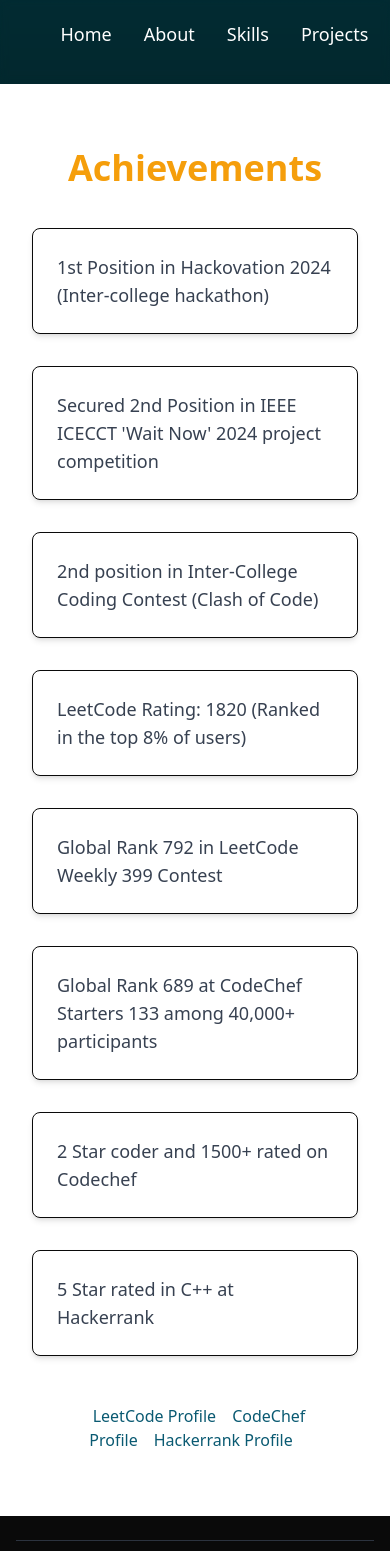
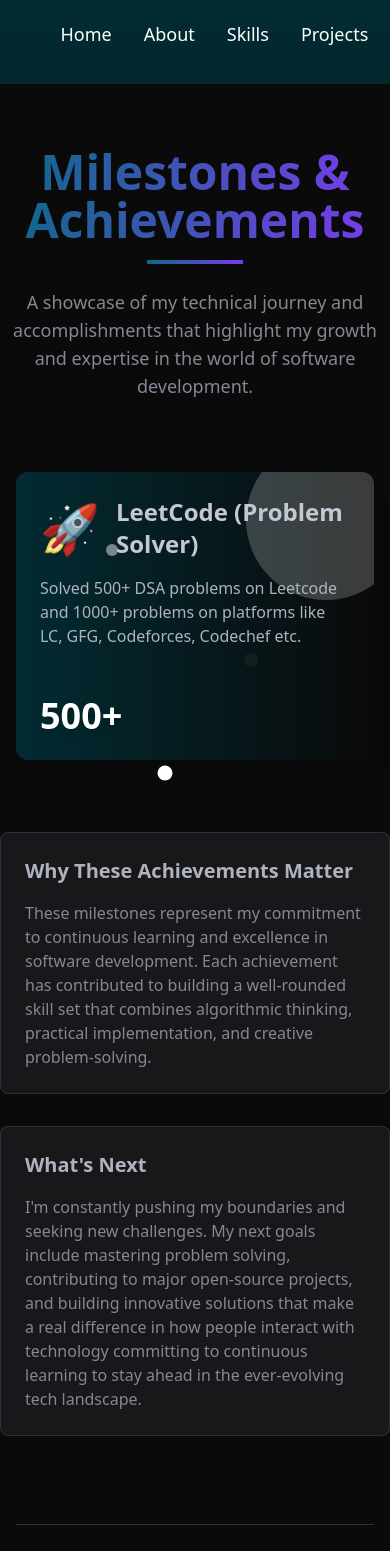
Before and after one commit to Kanhaiyasahu01/Kanhaiya-Portfolio, a React (Vite) app: page /achievements in a window 390 px wide. Shown: the top 1551 px of the page. Built offline with nearby package versions, Linux system fonts and the light colour scheme.

Commit message:
edit achievement section

```diff
--- a/package.json
+++ b/package.json
@@ -20,8 +20,9 @@
     "react-dom": "^18.3.1",
     "react-hot-toast": "^2.4.1",
     "react-icons": "^5.3.0",
+    "react-intersection-observer": "^9.16.0",
     "react-router-dom": "^6.26.2",
-    "react-slick": "^0.30.2",
+    "react-slick": "^0.30.3",
     "react-type-animation": "^3.2.0",
     "slick-carousel": "^1.8.1"
   },
--- a/src/App.jsx
+++ b/src/App.jsx
@@ -1,8 +1,8 @@
 import { useEffect, useMemo, useState } from "react";
 import Particles, { initParticlesEngine } from "@tsparticles/react";
 import { loadSlim } from "@tsparticles/slim"; // if you are going to use loadSlim, install the "@tsparticles/slim" package too.
-import { Achievements } from "./components/Achievements";
 import { ContactMe } from "./components/ContactMe";
+import Achievements from "./components/Achievements";
 import { Home } from "./components/Home";
 import { Navbar } from "./components/Navbar";
 import { Projects } from "./components/Projects";
--- a/src/components/Achievements.jsx
+++ b/src/components/Achievements.jsx
@@ -1,82 +1,210 @@
-import React from 'react';
-import { motion } from 'framer-motion';
+import React, { useState } from "react";
+import Slider from "react-slick";
+import "slick-carousel/slick/slick.css";
+import "slick-carousel/slick/slick-theme.css";
 
-export const Achievements = () => {
+export default function Achievements() {
+  const [activeSlide, setActiveSlide] = useState(0);
+
   const achievements = [
-    "1st Position in Hackovation 2024 (Inter-college hackathon)",
-    "Secured 2nd Position in IEEE ICECCT 'Wait Now' 2024 project competition",
-    "2nd position in Inter-College Coding Contest (Clash of Code)",
-    "LeetCode Rating: 1820 (Ranked in the top 8% of users)",
-    "Global Rank 792 in LeetCode Weekly 399 Contest",
-    "Global Rank 689 at CodeChef Starters 133 among 40,000+ participants",
-    "2 Star coder and 1500+ rated on Codechef",
-    "5 Star rated in C++ at Hackerrank"
+    {
+      id: 1,
+      icon: "💻",
+      title: "Active Developer",
+      description: "Dedicated to enhancing technical skills and creativity by contributing to real world projects.",
+      stat: "200+",
+      suffix: "Commits",
+      linkto: "https://github.com/Kanhaiyasahu01",
+      color: "from-emerald-500 to-teal-600"
+    },
+    {
+      id: 2,
+      icon: "🚀",
+      title: "LeetCode (Problem Solver)",
+      description: "Solved 500+ DSA problems on Leetcode and 1000+ problems on platforms like LC, GFG, Codeforces, Codechef etc.",
+      stat: "500+",
+      linkto: "https://leetcode.com/u/kanhaiyasahu01/",
+      color: "from-emerald-500 to-teal-600"
+    },
+    {
+      id: 3,
+      icon: "🏆",
+      title: "Ideathon Champion",
+      description: "Achieved top honors with a 1st Rank in the Ideathon at LCIT College, Bilaspur.",
+      stat: "1st",
+      suffix: "Place",
+      linkto: "https://drive.google.com/file/d/10S6BMR1Qu0Xrtz1RazOsSx-G8-x6p876/view",
+      color: "from-emerald-500 to-teal-600"
+    },
+    {
+      id: 4,
+      icon: "🥈",
+      title: "Hackathon Runner-up",
+      description: "Claimed 2nd position in the 'IEEE ICECCT WAIT NOW' project competition by CSVTU Bhilai.",
+      stat: "2nd",
+      suffix: "Place",
+      linkto: "https://drive.google.com/file/d/1-diITWjQBVJvE_Y92jFtpco5gVKzN7ZV/view",
+      color: "from-emerald-500 to-teal-600"
+    },
+    {
+      id: 5,
+      icon: "🌟",
+      title: "App Development Lead",
+      description: "Selected for the position of App Development Lead by the Google Developer Student Club, Bilaspur.",
+      stat: "Lead",
+      suffix: "",
+      color: "from-emerald-500 to-teal-600"
+    }
   ];
 
-  const animationVariants = {
-    hidden: { opacity: 0, y: 20 },
-    visible: (i) => ({
-      opacity: 1,
-      y: 0,
-      transition: {
-        delay: i * 0.2,
-        duration: 0.6,
+  const settings = {
+    dots: true,
+    infinite: true,
+    speed: 500,
+    slidesToShow: 3,
+    slidesToScroll: 1,
+    autoplay: true,
+    autoplaySpeed: 3000,
+    pauseOnHover: true,
+    beforeChange: (current, next) => setActiveSlide(next),
+    responsive: [
+      {
+        breakpoint: 1280,
+        settings: {
+          slidesToShow: 2,
+          slidesToScroll: 1,
+        }
       },
-    }),
+      {
+        breakpoint: 768,
+        settings: {
+          slidesToShow: 1,
+          slidesToScroll: 1,
+        }
+      }
+    ],
+    customPaging: (i) => (
+      <div className={`w-3 h-3 mx-1 rounded-full transition-all duration-300 ${i === activeSlide ? 'bg-white scale-125' : 'bg-gray-400'}`} />
+    ),
+    dotsClass: "slick-dots custom-dots flex justify-center items-center mt-8"
   };
 
   return (
-    <div className="bg-white text-richblack-900 py-16 px-8 sm:px-16 lg:px-32">
-      <h2 className="text-4xl font-bold text-yellow-500 mb-10 text-center">
-        Achievements
-      </h2>
+    <div className="w-full bg-richblack-900 py-16">
+      <div className="max-w-6xl mx-auto ">
+        {/* Header Section */}
+        <div className="text-center mb-16">
+          <h2 className="inline-block text-transparent bg-clip-text bg-gradient-to-r from-blue-400 to-purple-600 text-5xl font-extrabold mb-4">Milestones & Achievements</h2>
+          <div className="w-24 h-1 bg-gradient-to-r from-blue-400 to-purple-600 mx-auto mb-6"></div>
+          <p className="text-richblack-300 max-w-4xl mx-auto text-lg">
+            A showcase of my technical journey and accomplishments that highlight my growth and expertise in the world of software development.
+          </p>
+        </div>
 
-      <motion.div
-        initial="hidden"
-        animate="visible"
-        className="max-w-4xl mx-auto grid grid-cols-1 sm:grid-cols-2 gap-8"
-      >
-        {achievements.map((achievement, index) => (
-          <motion.div
-            key={index}
-            custom={index}
-            variants={animationVariants}
-            className="p-6 border border-gray-300 rounded-lg shadow-md bg-white hover:shadow-lg transition-shadow duration-300"
-          >
-            <p className="text-lg text-gray-700">
-              {achievement}
-            </p>
-          </motion.div>
-        ))}
-      </motion.div>
+        {/* Carousel */}
+        <Slider {...settings} className="achievements-slider">
+          {achievements.map((achievement, index) => (
+            <div key={achievement.id} className="px-4 py-2 h-full">
+              <div
+                className={`relative overflow-hidden bg-gradient-to-r ${achievement.color} rounded-xl shadow-xl p-6 h-72 transition-all duration-300 transform hover:scale-105 hover:shadow-2xl hover:border-2 hover:border-teal-400 ${achievement.linkto ? 'cursor-pointer' : ''}`}
+                onClick={() => achievement.linkto && window.open(achievement.linkto, '_blank')}
+              >
+                {/* Link Icon */}
+                {achievement.linkto && (
+                  <div className="absolute top-4 right-4 text-white opacity-0 group-hover:opacity-100 transition-opacity duration-300">
+                    <svg xmlns="http://www.w3.org/2000/svg" className="h-6 w-6" fill="none" viewBox="0 0 24 24" stroke="currentColor">
+                      <path strokeLinecap="round" strokeLinejoin="round" strokeWidth={2} d="M10 6H6a2 2 0 00-2 2v10a2 2 0 002 2h10a2 2 0 002-2v-4M14 4h6m0 0v6m0-6L10 14" />
+                    </svg>
+                  </div>
+                )}
 
-      {/* Links */}
-      <div className="mt-12 text-center">
-        <a
-          href="https://leetcode.com/profile" // LeetCode Profile link
-          className="text-blue-500 hover:text-blue-700 mx-2"
-          target="_blank"
-          rel="noopener noreferrer"
-        >
-          LeetCode Profile
-        </a>
-        <a
-          href="https://codechef.com/profile" // CodeChef Profile link
-          className="text-blue-500 hover:text-blue-700 mx-2"
-          target="_blank"
-          rel="noopener noreferrer"
-        >
-          CodeChef Profile
-        </a>
-        <a
-          href="https://hackerrank.com/profile" // Hackerrank Profile link
-          className="text-blue-500 hover:text-blue-700 mx-2"
-          target="_blank"
-          rel="noopener noreferrer"
-        >
-          Hackerrank Profile
-        </a>
+                {/* Background pattern */}
+                <div className="absolute top-0 right-0 opacity-20 w-40 h-40 transform translate-x-8 -translate-y-8">
+                  <div className="w-full h-full rounded-full bg-white"></div>
+                </div>
+
+                {/* Floating particles */}
+                <div className="absolute w-3 h-3 rounded-full bg-white opacity-30 top-1/4 left-1/4 animate-pulse"></div>
+                <div className="absolute w-2 h-2 rounded-full bg-white opacity-20 bottom-1/3 right-1/3 animate-ping"></div>
+
+                {/* Content */}
+                <div className="relative flex flex-col justify-between h-full z-10">
+                  <div>
+                    <div className="flex items-center mb-4">
+                      <span className="text-5xl mr-4 transform group-hover:scale-110 transition-transform duration-300">{achievement.icon}</span>
+                      <h3 className="text-2xl font-bold text-richblack-50">{achievement.title}</h3>
+                    </div>
+                    <p className="text-richblack-100 font-light">{achievement.description}</p>
+                  </div>
+
+                  <div className="flex items-baseline mt-4">
+                    <span className="text-4xl font-extrabold text-white drop-shadow-md">{achievement.stat}</span>
+                    {achievement.suffix && (
+                      <span className="ml-2 text-xl text-richblack-100">{achievement.suffix}</span>
+                    )}
+                  </div>
+                </div>
+              </div>
+            </div>
+          ))}
+        </Slider>
+
+        {/* Additional Content */}
+        <div className="mt-16 grid md:grid-cols-2 gap-8 text-gray-300">
+          <div className="bg-zinc-900 backdrop-blur-sm p-6 rounded-lg border border-gray-700 border-opacity-60 transition-all duration-300 hover:shadow-lg hover:border-richblue-400 hover:shadow-richblue-500/30 group">
+            <h3 className="text-xl font-bold mb-4 text-richblack-100">Why These Achievements Matter</h3>
+            <p className="text-richblack-300">These milestones represent my commitment to continuous learning and excellence in software development. Each achievement has contributed to building a well-rounded skill set that combines algorithmic thinking, practical implementation, and creative problem-solving.</p>
+          </div>
+          <div className="bg-zinc-900 backdrop-blur-sm p-6 rounded-lg border border-gray-700 border-opacity-60 transition-all duration-300 hover:shadow-lg hover:border-richblue-400 hover:shadow-richblue-500/30 group">
+            <h3 className="text-xl font-bold mb-4 text-richblack-100">What's Next</h3>
+            <p className="text-richblack-300">I'm constantly pushing my boundaries and seeking new challenges. My next goals include mastering problem solving, contributing to major open-source projects, and building innovative solutions that make a real difference in how people interact with technology committing to continuous learning to stay ahead in the ever-evolving tech landscape.</p>
+          </div>
+        </div>
       </div>
+
+      {/* Custom CSS */}
+      <style jsx>{`
+        .achievements-slider .slick-track {
+          display: flex !important;
+        }
+
+        .achievements-slider .slick-slide {
+          height: inherit !important;
+          display: flex !important;
+        }
+
+        .achievements-slider .slick-slide > div {
+          display: flex;
+          height: 100%;
+          width: 100%;
+        }
+
+        /* Override slick arrow styles */
+        .achievements-slider .slick-prev:before,
+        .achievements-slider .slick-next:before {
+          color: white;
+          font-size: 24px;
+        }
+
+        .achievements-slider .slick-prev,
+        .achievements-slider .slick-next {
+          z-index: 10;
+        }
+
+        .achievements-slider .slick-prev {
+          left: -10px;
+        }
+
+        .achievements-slider .slick-next {
+          right: -10px;
+        }
+
+        @keyframes float {
+          0% { transform: translateY(0px); }
+          50% { transform: translateY(-10px); }
+          100% { transform: translateY(0px); }
+        }
+      `}</style>
     </div>
   );
-};
+}
--- a/src/components/ContactMe.jsx
+++ b/src/components/ContactMe.jsx
@@ -51,10 +51,10 @@
           {/* Left Column - Text Content with fade-in animation */}
           <div className={`w-full md:w-1/2 text-white transition-all duration-700 delay-300 ${isVisible ? 'opacity-100 translate-x-0' : 'opacity-0 -translate-x-10'}`}>
             <div className="space-y-6 text-blue-100">
-              <h1 className="text-4xl md:text-5xl font-bold text-teal-200 mb-2 animate-fadeIn">
+              <h1 className="text-4xl md:text-5xl font-bold text-teal-200 mb-2 animate-fadeIn text-richblack-50">
                 Get in touch
               </h1>
-              <h2 className="text-4xl md:text-5xl font-bold text-teal-200 mb-6 animate-fadeIn animation-delay-200">
+              <h2 className="text-4xl md:text-5xl font-bold text-teal-200 mb-6 animate-fadeIn animation-delay-200 text-richblack-50">
                 with me.
               </h2>
               <p className="text-lg md:text-xl font-medium text-teal-300 mb-8 animate-fadeIn animation-delay-400 text-richblack-50">
@@ -200,7 +200,7 @@
         type="submit"
         disabled={isSubmitting}
         className="w-full py-3 px-6 bg-blue-600 text-white font-semibold rounded-md
-                 shadow-md hover:bg-blue-500 hover:scale-105
+                 hover:bg-blue-500 hover:scale-105
                  transition-all duration-300
                  disabled:bg-blue-300 disabled:cursor-not-allowed
                  transform hover:-translate-y-1
--- a/src/components/Helper/PortfolioGrid.jsx
+++ b/src/components/Helper/PortfolioGrid.jsx
@@ -243,6 +243,7 @@
                 Connect me on
                 <a
                   href="https://www.linkedin.com/in/kanhaiyasahu01/"
+                  target="_blank"
                   className="text-blue-400 hover:underline flex items-center"
                 >
                   <FaLinkedin className="ml-1" />
--- a/src/components/HeroSection.jsx
+++ b/src/components/HeroSection.jsx
@@ -115,6 +115,7 @@
       <div className="absolute top-1/2 right-10 transform -translate-y-1/2 space-y-4 text-white">
         <a
           href="https://www.linkedin.com/in/kanhaiyasahu01/"
+          target="_blank"
           className="block p-3 bg-blue-600 rounded-full hover:bg-blue-100 transition"
         >
           <FaLinkedin className="text-white text-2xl" />
@@ -122,6 +123,7 @@
 
         <a
           href="https://github.com/Kanhaiyasahu01"
+          target="_blank"
           className="block p-3 bg-blue-600 rounded-full hover:bg-pink-500 transition"
         >
           {/* Add your Dribbble icon here */}
@@ -129,6 +131,7 @@
         </a>
         <a
           href="https://leetcode.com/u/kanhaiyasahu01/"
+          target="_blank"
           className="block p-3 bg-blue-600 rounded-full hover:bg-yellow-300 transition"
         >
           {/* Add your GitHub icon here */}
--- a/src/components/Projects.jsx
+++ b/src/components/Projects.jsx
@@ -246,7 +246,7 @@
   const currentBorderColor = getBorderColor(projects[activeProject].gradient);
 
   return (
-    <div className="min-h-screen text-white py-2">
+    <div className=" text-white py-2 mb-8">
       <div className="max-w-7xl mx-auto px-4 md:px-6 lg:px-8 w-full h-full flex flex-col">
         {/* Header with title and nav buttons */}
         <div className="flex flex-col w-1/2 sm:flex-row sm:items-center justify-between">
--- a/src/components/SkillMain.jsx
+++ b/src/components/SkillMain.jsx
@@ -1,9 +1,11 @@
 import React from 'react'
 import Skills from './Skills'
+import Achievements from './Achievements'
 export const SkillMain = () => {
   return (
     <section>
         <Skills />
+        <Achievements />
     </section>
   )
 }
--- a/src/components/Skills.jsx
+++ b/src/components/Skills.jsx
@@ -49,7 +49,6 @@
     { name: "Git", icon: gitSvg },
     { name: "GitHub", icon: GithubSvg },
     { name: "Postman", icon: Javascript },
-    { name: "Linux", icon: bashImg },
   ];
 
   const containerVariants = {
@@ -79,7 +78,7 @@
   const rotate = useTransform(scrollYProgress, [0, 1], [0, 360]);
 
   return (
-    <div ref={ref} className="min-h-screen text-white flex flex-col items-center py-8">
+    <div ref={ref} className=" text-white flex flex-col items-center py-8 mb-10 h-full ">
       <div className="w-full max-w-5xl px-4">
         <div className="flex flex-col items-center mb-4 relative">
           <motion.div
```
Also changed, not shown: 1 other file (tests, documents, lock files or other folders).
